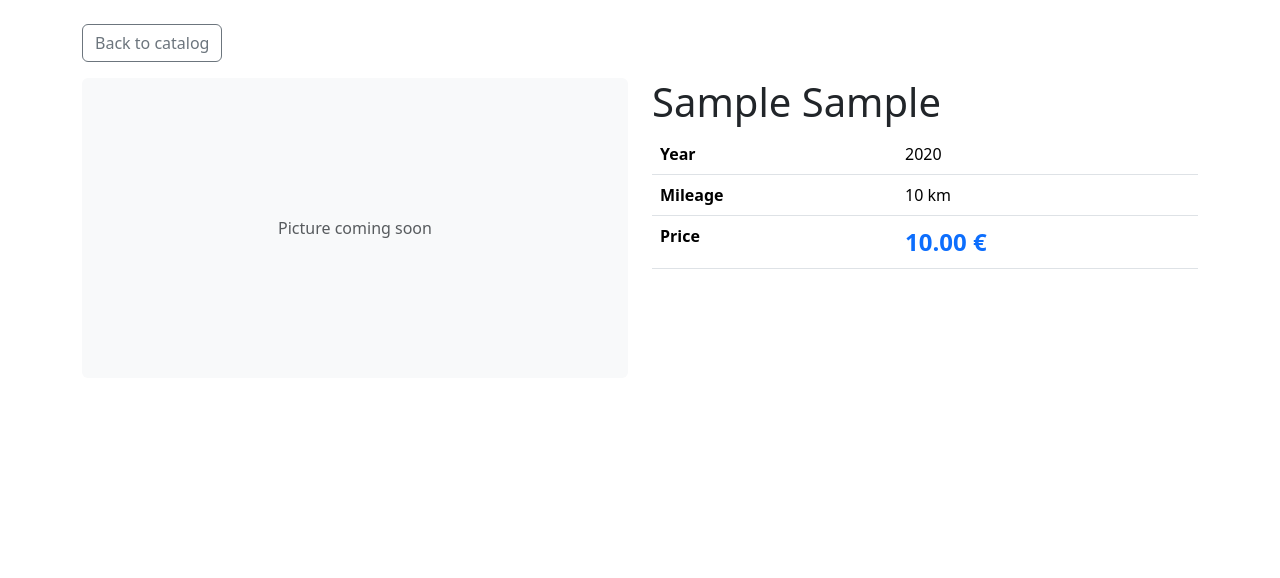
After one commit to DEngine13/M-Motors, a Django app: page /vehicule/1 in a window 1280 px wide. The commit adds this page. Shown: the top 578 px of the page. Run offline with Django 5.2, Linux system fonts and the light colour scheme; tables that the repository leaves empty hold one stand-in row (values such as "Sample post").

Commit message:
feat(vehicles): vehicle detail page with link to get back to the catalog (US-103)

```diff
--- /dev/null
+++ b/vehicles/templates/vehicles/vehicle_details.html
@@ -0,0 +1,50 @@
+<!doctype html>
+<html lang="en">
+  <head>
+    <meta charset="UTF-8" />
+    <title>{{ vehicle }} — M-Motors</title>
+    <link
+      href="https://cdn.jsdelivr.net/npm/bootstrap@5.3.3/dist/css/bootstrap.min.css"
+      rel="stylesheet"
+    />
+  </head>
+  <body>
+    <div class="container my-4">
+      <a
+        href="{% url 'vehicles:vehicle_list' %}"
+        class="btn btn-outline-secondary mb-3"
+        >Back to catalog</a
+      >
+
+      <div class="row">
+        <div class="col-md-6">
+          <div
+            class="bg-light d-flex align-items-center justify-content-center rounded"
+            style="height: 300px"
+          >
+            <span class="text-muted">Picture coming soon</span>
+          </div>
+        </div>
+        <div class="col-md-6">
+          <h1>{{ vehicle.brand }} {{ vehicle.model }}</h1>
+          <table class="table">
+            <tr>
+              <th>Year</th>
+              <td>{{ vehicle.year }}</td>
+            </tr>
+            <tr>
+              <th>Mileage</th>
+              <td>{{ vehicle.mileage }} km</td>
+            </tr>
+            <tr>
+              <th>Price</th>
+              <td class="fw-bold text-primary fs-4">
+                {{ vehicle.sale_price }} €
+              </td>
+            </tr>
+          </table>
+        </div>
+      </div>
+    </div>
+  </body>
+</html>
--- a/vehicles/templates/vehicles/vehicle_list.html
+++ b/vehicles/templates/vehicles/vehicle_list.html
@@ -57,6 +57,10 @@
       <div class="row row-cols-1 row-cols-md-2 row-cols-lg-3 g-4">
         {% for vehicle in vehicles %}
         <div class="col">
+          <a
+            href="{% url 'vehicles:vehicle_detail' vehicle.pk %}"
+            class="text-decoration-none text-dark"
+          >
             <div class="card h-100">
               <div
                 class="card-img-top bg-light d-flex align-items-center justify-content-center"
@@ -76,6 +80,7 @@
                 </p>
               </div>
             </div>
+          </a>
         </div>
         {% empty %}
         <div class="col-12 text-center py-5">
--- a/vehicles/urls.py
+++ b/vehicles/urls.py
@@ -6,4 +6,5 @@ app_name = "vehicles"
 # À la racine de l'application "/", on renvoie la liste de véhicules
 urlpatterns = [
     path("", views.vehicle_list, name="vehicle_list"),
+    path("vehicule/<int:pk>", views.vehicle_detail, name="vehicle_detail"),
 ]
--- a/vehicles/views.py
+++ b/vehicles/views.py
@@ -1,4 +1,4 @@
-from django.shortcuts import render
+from django.shortcuts import render, get_object_or_404
 from .models import Vehicle
 
 # Create your views here.
@@ -7,3 +7,8 @@ from .models import Vehicle
 def vehicle_list(request):
     vehicles = Vehicle.objects.all()
     return render(request, "vehicles/vehicle_list.html", {"vehicles": vehicles})
+
+# On récupère un véhicule par sa primary key (pk), sinon on renvoie une page 404
+def vehicle_detail(request, pk):
+    vehicle = get_object_or_404(Vehicle, pk=pk)
+    return render(request, "vehicles/vehicle_details.html", {"vehicle": vehicle})
```
Lines whose indentation alone changed are shown as unchanged.
